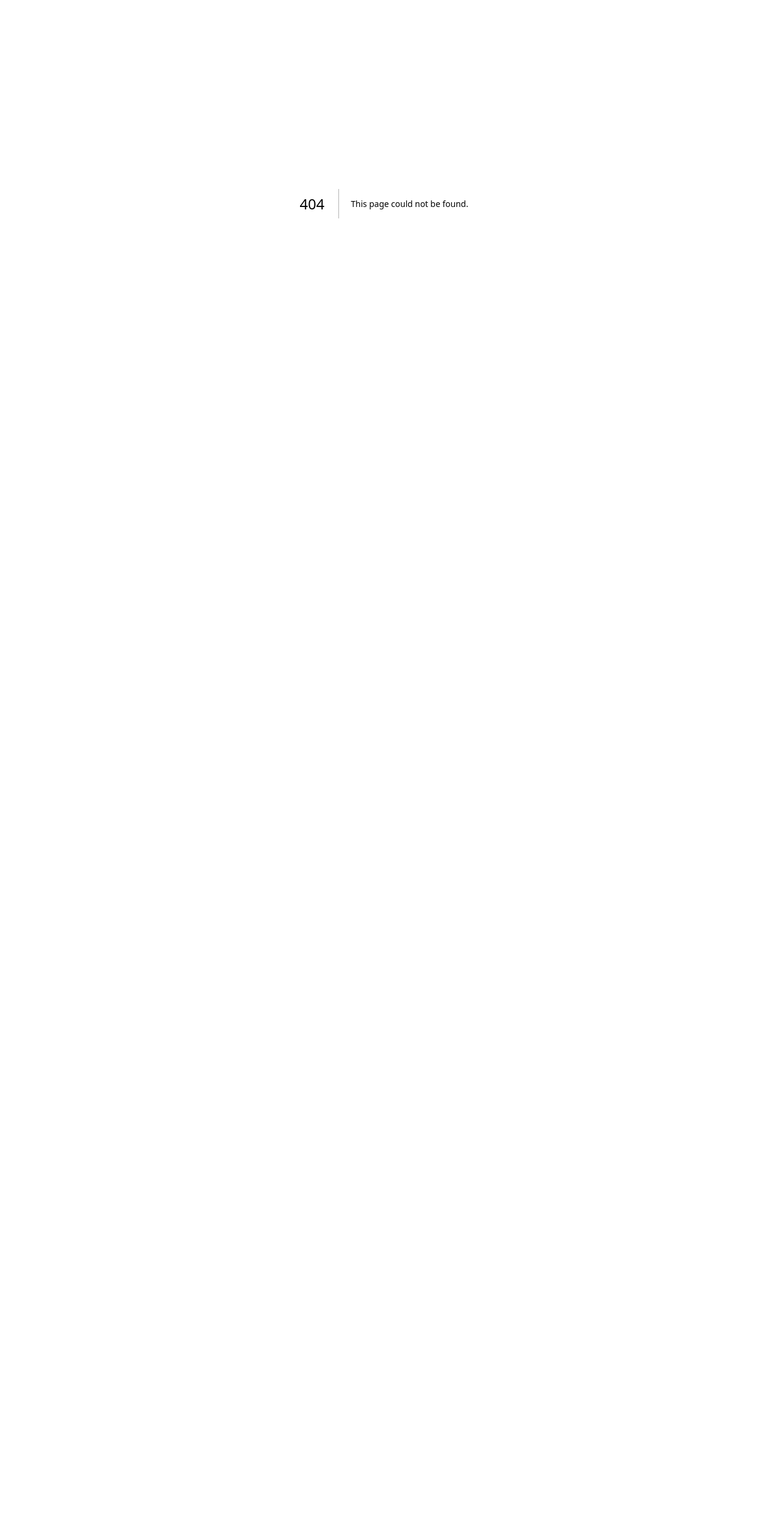
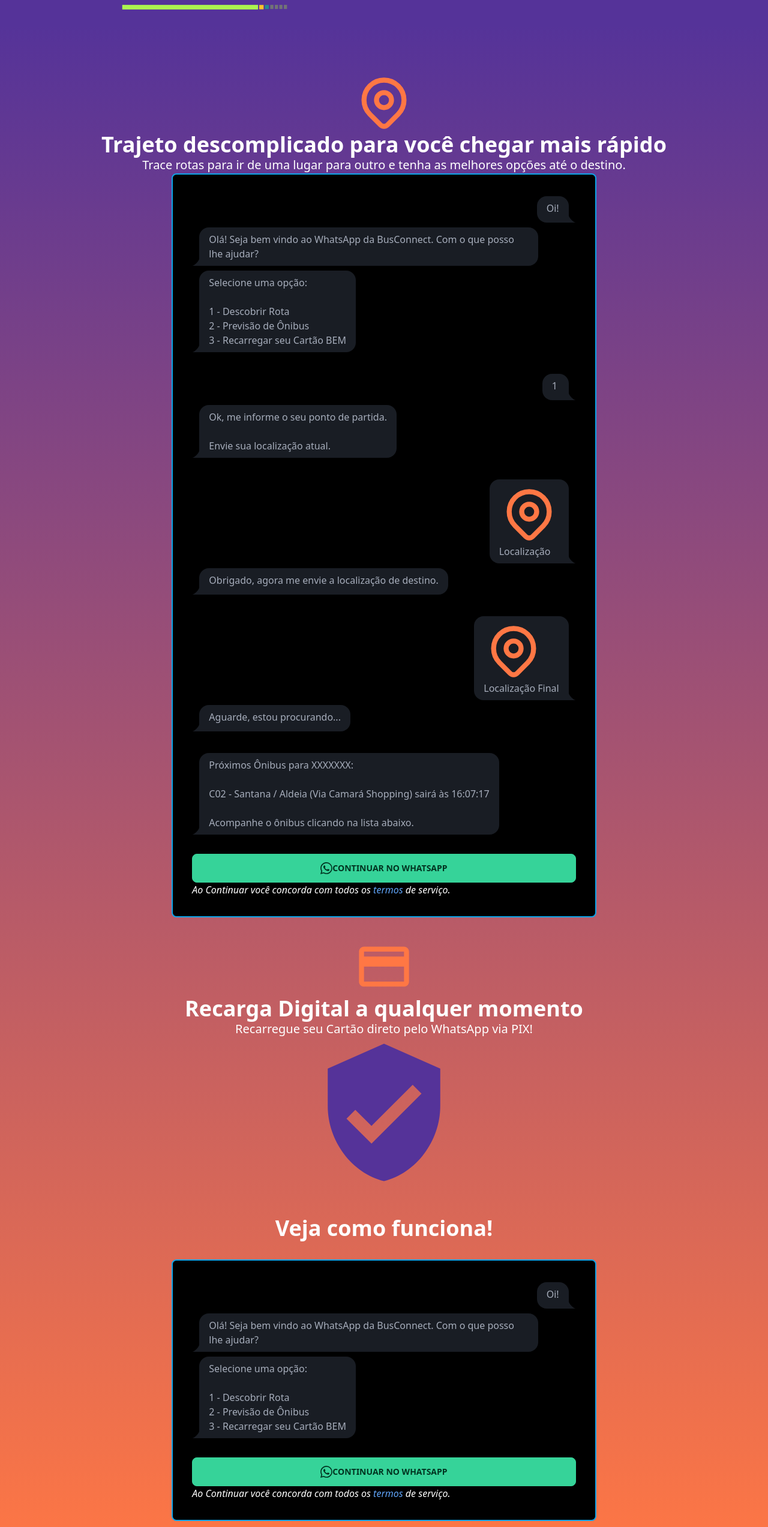
Before and after one commit to viniciusgdr/busconnect, a Next.js app: page /como-usar in a window 1280 px wide. Before the commit this address had no page. Shown: the part 61-2606 px from the top of the page at 60% size. Before the commit the page ends 800 px from the top, so only its background shows below. Built offline with nearby package versions, Linux system fonts and the light colour scheme.

Commit message:
como usar

```diff
--- /dev/null
+++ b/pages/como-usar.tsx
@@ -0,0 +1,149 @@
+import { Footer } from '@busconnect/components/footer';
+import { Navbar } from '@busconnect/components/navbar';
+import { HiOutlineLocationMarker } from 'react-icons/hi'
+import { BsWhatsapp } from 'react-icons/bs'
+import { TbRoute } from 'react-icons/tb'
+import { MdPayment, MdVerifiedUser } from 'react-icons/md'
+import Link from 'next/link'
+
+export function Terms() {
+  return (
+    <div className="bg-gradient-to-b from-[#553399] to-[#F74] flex flex-col py-16 text-white">
+      <div className="flex flex-col justify-center w-auto items-center self-center  rounded-md p-4">
+        <HiOutlineLocationMarker
+          size={100}
+          color='#F74'
+        />
+        <h1 className="text-4xl font-bold text-white">
+          Trajeto descomplicado para você chegar mais rápido
+        </h1>
+        <p className="text-xl text-white">
+          Trace rotas para ir de uma lugar para outro e tenha as melhores opções até o destino.
+        </p>
+        <div className="border-solid border-2 border-sky-500 flex flex-col justify-center w-auto bg-black self-center rounded-lg p-8">
+          <div className="chat chat-end">
+            <div className="chat-bubble">Oi!</div>
+          </div>
+          <div className="chat chat-start">
+            <div className="chat-bubble">
+              Olá! Seja bem vindo ao WhatsApp da BusConnect.
+
+              Com o que posso lhe ajudar?
+            </div>
+          </div>
+          <div className="chat chat-start pb-8">
+            <div className="chat-bubble">
+              Selecione uma opção:<br /><br />
+              1 - Descobrir Rota<br />
+              2 - Previsão de Ônibus<br />
+              3 - Recarregar seu Cartão BEM<br />
+            </div>
+          </div>
+          <div className="chat chat-end">
+            <div className="chat-bubble">1</div>
+          </div>
+          <div className="chat chat-start pb-8">
+            <div className="chat-bubble">
+              Ok, me informe o seu ponto de partida.<br /><br />
+
+              Envie sua localização atual.
+            </div>
+          </div>
+          <div className="chat chat-end">
+            <div className="chat-bubble">
+              <HiOutlineLocationMarker
+                size={100}
+                color='#F74'
+              />Localização</div>
+          </div>
+          <div className="chat chat-start pb-8">
+            <div className="chat-bubble">
+              Obrigado, agora me envie a localização de destino.
+            </div>
+          </div>
+          <div className="chat chat-end">
+            <div className="chat-bubble">
+              <HiOutlineLocationMarker
+                size={100}
+                color='#F74'
+              />Localização Final</div>
+          </div>
+          <div className="chat chat-start pb-8">
+            <div className="chat-bubble">
+              Aguarde, estou procurando...
+            </div>
+          </div>
+          <div className="chat chat-start pb-8">
+            <div className="chat-bubble">
+              Próximos Ônibus para XXXXXXX:<br/><br/>
+              C02 - Santana / Aldeia (Via Camará Shopping) sairá às{' '}
+              {new Date().toLocaleTimeString('pt-BR')}              <br/> <br/>
+              Acompanhe o ônibus clicando na lista abaixo.
+            </div>
+          </div>
+          <button className="btn btn-success">
+            <BsWhatsapp size={20} />
+            Continuar no WhatsApp
+          </button>
+          <p className="underline-offset-0	italic text-white">
+            Ao Continuar você concorda com todos os{' '}
+            <Link href="/termos" className="text-blue-400 visited:text-purple-600"> termos </Link>{' '}
+            de serviço.
+          </p>
+        </div>
+      </div>
+      <div className="flex flex-col justify-center w-auto items-center self-center  rounded-md p-4">
+        <MdPayment
+          size={100}
+          color='#F74'
+        />
+        <h1 className="text-4xl font-bold text-white">
+          Recarga Digital a qualquer momento
+        </h1>
+        <p className="text-xl text-white">
+          Recarregue seu Cartão direto pelo WhatsApp via PIX!
+        </p>
+        <MdVerifiedUser size={250} color="#553399" />
+      </div>
+      <h1 className="text-4xl font-bold p-8 text-center">Veja como funciona!</h1>
+      <div className="border-solid border-2 border-sky-500 flex flex-col justify-center w-auto bg-black self-center rounded-lg p-8">
+        <div className="chat chat-end">
+          <div className="chat-bubble">Oi!</div>
+        </div>
+        <div className="chat chat-start">
+          <div className="chat-bubble">
+            Olá! Seja bem vindo ao WhatsApp da BusConnect.
+
+            Com o que posso lhe ajudar?
+          </div>
+        </div>
+        <div className="chat chat-start pb-8">
+          <div className="chat-bubble">
+            Selecione uma opção:<br /><br />
+            1 - Descobrir Rota<br />
+            2 - Previsão de Ônibus<br />
+            3 - Recarregar seu Cartão BEM<br />
+          </div>
+        </div>
+        <button className="btn btn-success">
+          <BsWhatsapp size={20} />
+          Continuar no WhatsApp
+        </button>
+        <p className="underline-offset-0	italic text-white">
+          Ao Continuar você concorda com todos os{' '}
+          <Link href="/termos" className="text-blue-400 visited:text-purple-600"> termos </Link>{' '}
+          de serviço.
+        </p>
+      </div>
+    </div>
+  )
+}
+export default function Home() {
+  return (
+    <>
+      <Navbar />
+      <Terms />
+      <Footer />
+    </>
+  )
+}
```
